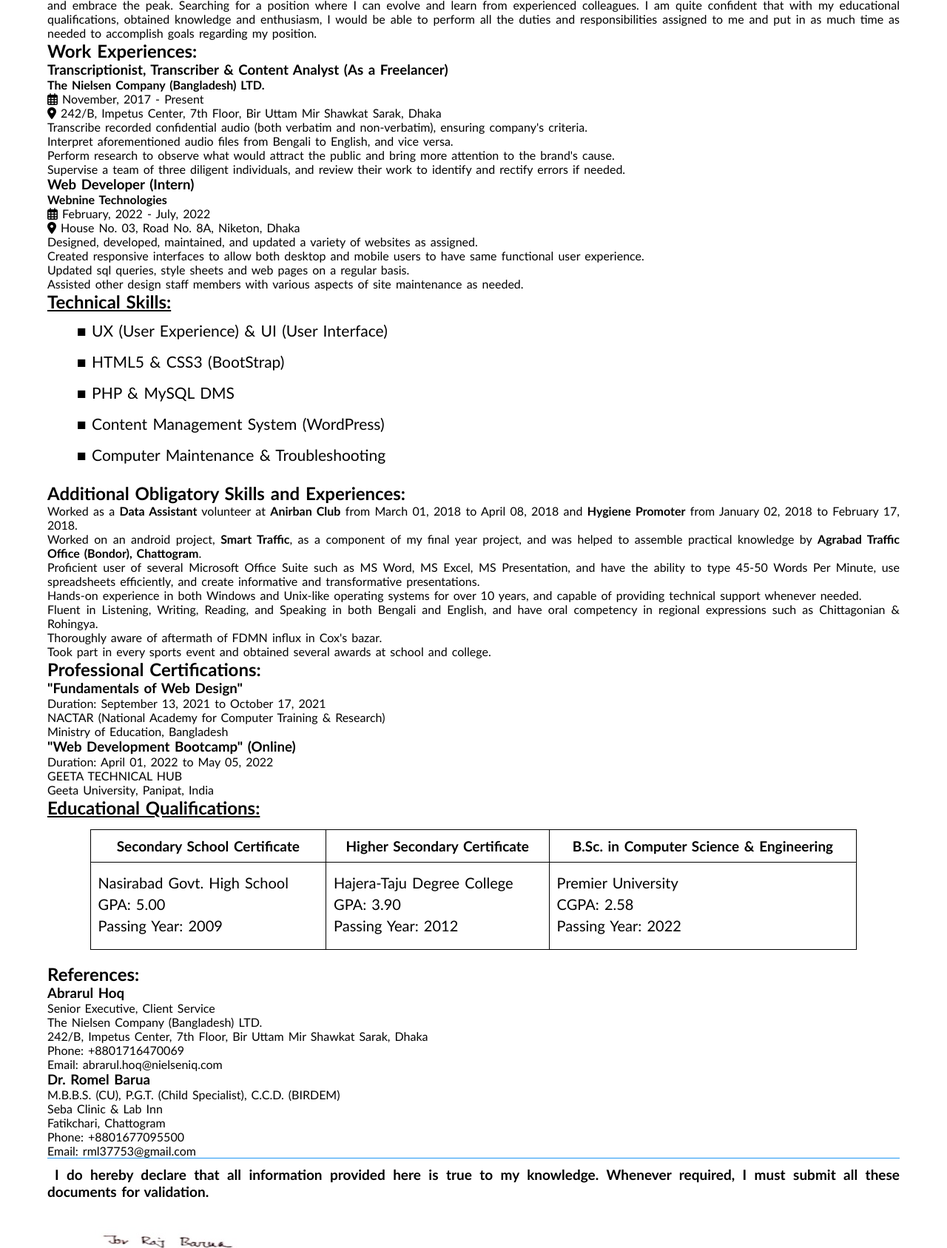
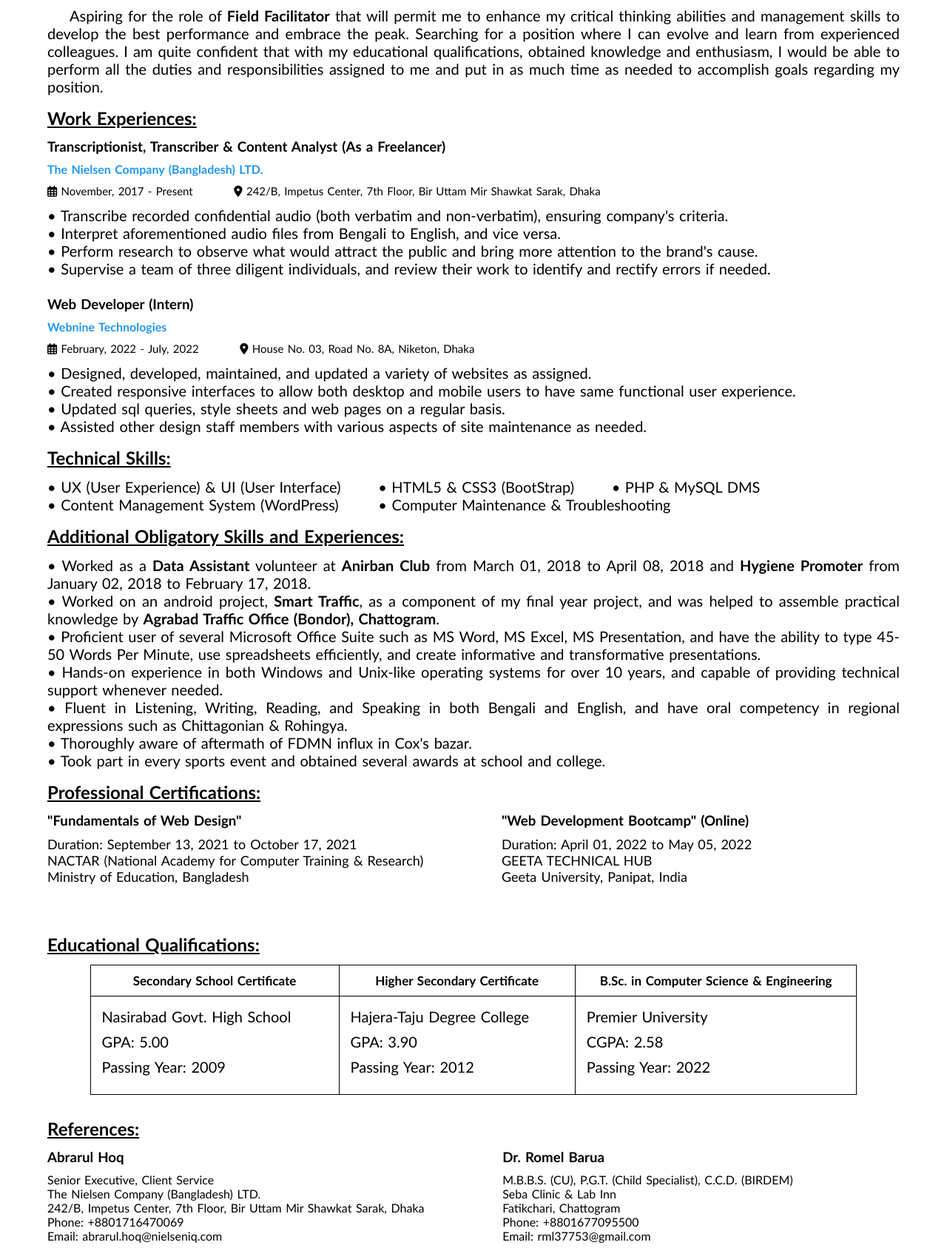
Before and after one commit to barua-raj/my-portfolio, a plain HTML site: page about.html in a window 1280 px wide. Shown: the part 202-1889 px from the top of the page at 74% size. Drawn offline with Linux system fonts and the light colour scheme.

Commit message:
Update about.css

```diff
--- a/css/about.css
+++ b/css/about.css
@@ -5,7 +5,7 @@
 }
 body {
 	font-family: Calibri;
-	word-spacing: 2px;
+	word-spacing: 1.5px;
 	text-align: justify;
 }
 .container {
@@ -28,7 +28,7 @@ body {
 	font-size: 38px;
 }
 .name h5 {
-	font-size: 17px;
+	font-size: 16px;
 }
 .photo {
 	text-align: right;
@@ -39,27 +39,158 @@ body {
 	width: 135px;
 	height: 135px;
 }
-.object {
+
+/* objective */
+
+.objective {
 	padding-top: 20px;
+	margin-bottom: 16px;
 }
-.object h2 {
+.objective h2 {
 	font-size: 24px;
 	text-decoration: underline;
+	margin-bottom: 13px;
+}
+.objective p {
+	font-size: 20px;
+	text-indent: 30px;
+}
+
+/* experience */
+
+.experience {
+	margin-bottom: 16px;
+}
+.experience h2 {
+	font-size: 24px;
+	text-decoration: underline;
+	margin-bottom: 13px;
+}
+.experience-1 {
+	flex-basis: 100%;
+	margin-bottom: 25px;
+    text-decoration: none;
+
+}
+.experience-1 h3 {
+	margin-bottom: 10px;
+}
+.experience-1 h4 {
+	color: #2098f5;
+	margin-bottom: 10px;
+}
+.experience-2 {
+	flex-basis: 100%;
+}
+.experience-2 h3 {
+	margin-bottom: 10px;
+}
+.experience-2 h4 {
+	color: #2098f5;
+	margin-bottom: 10px;
+}
+.date-icon {
+	font-size: 15px;
+	font-weight: 400;
+	display: inline-block;
+	padding-right: 50px;
+}
+.new-element {
+	display:inline-block;
 	margin-bottom: 12px;
+	font-size: 15px;
 }
-.object p {
-	font-size: 21px;
-	margin-bottom: 15px;
-	text-indent: 40px;
+.responsibilities p {
+	font-size: 20px;
 }
+.responsibilities p:before {
+	content: "\2022";
+}
+
+/* Technical Skills */
+
+.skill {
+	margin-bottom: 16px;
+}
+.skill h2 {
+	font-size: 24px;
+	text-decoration: underline;
+	margin-bottom: 13px;
+}
+.skill-row-1-1 {
+	display: inline-block;
+	margin-right: 45px;
+}
+.skill-row-2-1 {
+	display: inline-block;
+	margin-right: 48px;
+}
+.skill p {
+	font-size: 20px;
+
+}
+.skill p:before {
+	content: "\2022";
+}
+
+/* additional skills */
+
+.aditional-skill {
+	margin-bottom: 16px;
+}
+.aditional-skill h2 {
+	font-size: 24px;
+	text-decoration: underline;
+	margin-bottom: 13px;
+}
+.aditional-skill p {
+	font-size: 20px;
+}
+.aditional-skill p:before {
+	content: "\2022";
+}
+
+/* professional certifications */
+
+.certification {
+	margin-bottom: 16px;
+}
+.certification h2 {
+	font-size: 24px;
+	text-decoration: underline;
+	margin-bottom: 13px;
+}
+.certification-1 {
+	display: inline-block;
+	margin-right: 100px;
+}
+.certification-1 h3 {
+	margin-bottom: 10px;
+}
+.certification-1 p {
+	font-size: 18px;
+}
+.certification-2 {
+	display: inline-block;
+}
+.certification-2 h3 {
+	margin-bottom: 10px;
+}
+.certification-2 p {
+	font-size: 18px;
+}
+
+/* educational qualifications */
+
 .edu-table {
 	flex-basis: 100%;
-	margin-bottom: 3px;
+	margin-bottom: 16px;
+	margin-top: 50px;
 }
 .edu-table h2 {
 	font-size: 24px;
 	text-decoration: underline;
-	margin-bottom: 15px;
+	margin-bottom: 13px;
 }
 .table-1 th, td {
 	border: 1px solid black;
@@ -71,77 +202,62 @@ body {
 	margin-bottom: 15px;
 }
 .table-head h3{
-	font-size: 19px;
+	font-size: 17px;
 	padding: 10px 5px 10px 5px;
 	text-align: center;
 }
 .table-content-1 {
-	padding: 15px 10px 15px 10px;
+	padding: 15px 15px 15px 15px;
 }
 .table-content-1 p {
 	font-size: 20px;
-	margin-bottom: 5px;
+	margin-bottom: 10px;
 }
 .table-2 {
 	width: 90%;
 	border-collapse: collapse;
 	margin: auto;
 }
-.skill {
-	flex-basis: 100%;
-	margin-bottom: 8px;
+
+/* references */
+
+.reference {
+	margin-bottom: 16px;
 }
-.skill h2 {
+.reference h2 {
 	font-size: 24px;
 	text-decoration: underline;
-	margin-bottom: 12px;
+	margin-bottom: 13px;
 }
-.skill p {
-	font-size: 21px;
-	margin-bottom: 15px;
-	text-indent: 40px;
+.reference-1 {
+	display: inline-block;
+	margin-right: 100px;
 }
-.skill-mark {
-	padding-bottom: 8px;
+.reference-1 h3 {
+	margin-bottom: 10px;
 }
-.skill p:before {
-	content: ' \25A0';
+.reference-2 {
+	display: inline-block;
 }
-.per {
-	flex-basis: 100%;
-	margin-bottom: 30px;
+.reference-2 h3 {
+	margin-bottom: 10px;
 }
-.per h2 {
-	font-size: 24px;
-	text-decoration: underline;
-	margin-bottom: 15px;
-}
-.per-menu {
-	font-size: 21px;
-	padding-left: 10px;
-	padding-top: 5px;
-	padding-bottom: 5px;
-}
-.per-details {
-	font-size: 21px;
-	padding-left: 15px;
-	padding-top: 5px;
-	padding-bottom: 5px;
-}
+
+/* signature */
+
 .sig {
 	border-top: 1px solid #2098f5;
 	width: 100%;
 }
 .sig h3 {
 	text-indent: 10px;
-	font-size: 19px;
+	font-size: 18px;
 	text-align: justify;
 	padding-top: 10px;
-	margin-bottom: 20px;
 }
 .sig img {
-	max-width: 100%;
+	max-width: 50%;
 	height: auto;
-	margin-bottom: 10px;
+	margin-bottom: 2px;
 	border-bottom: 1px solid #000000;
 }
```
